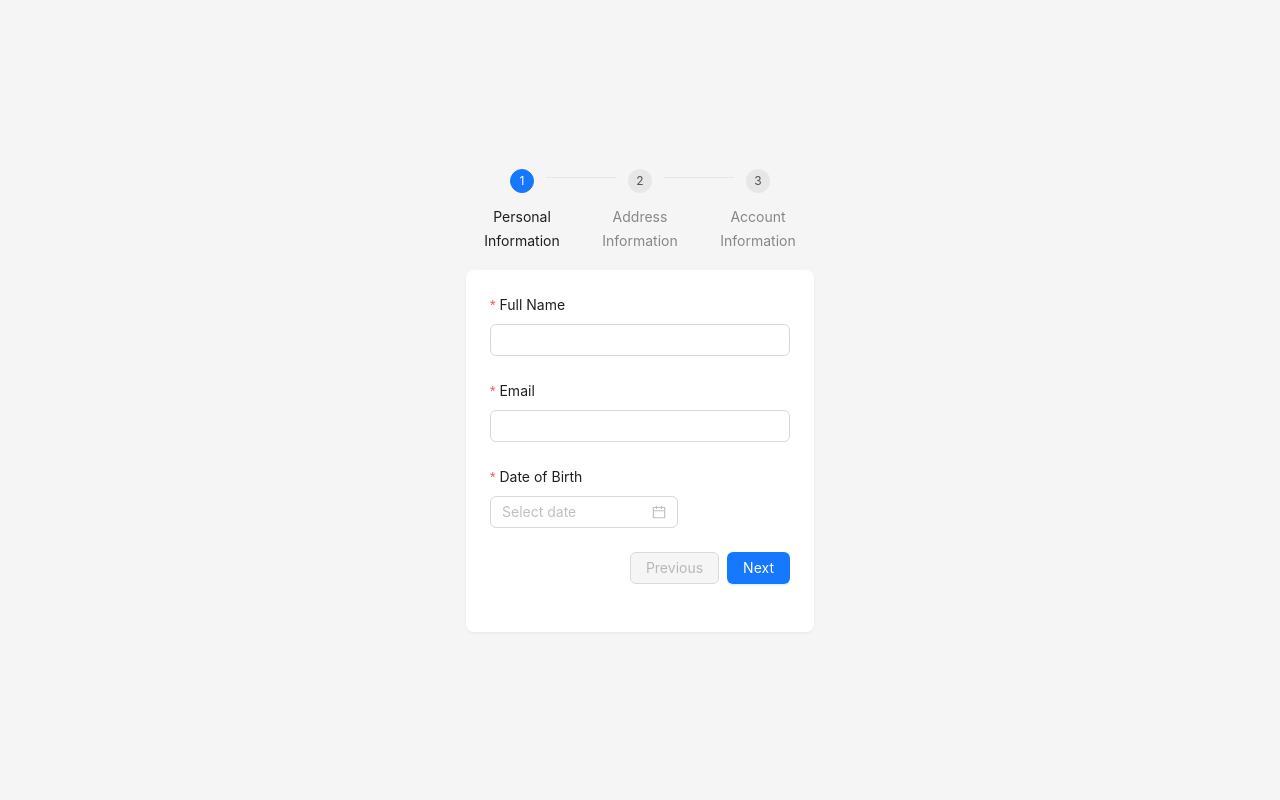
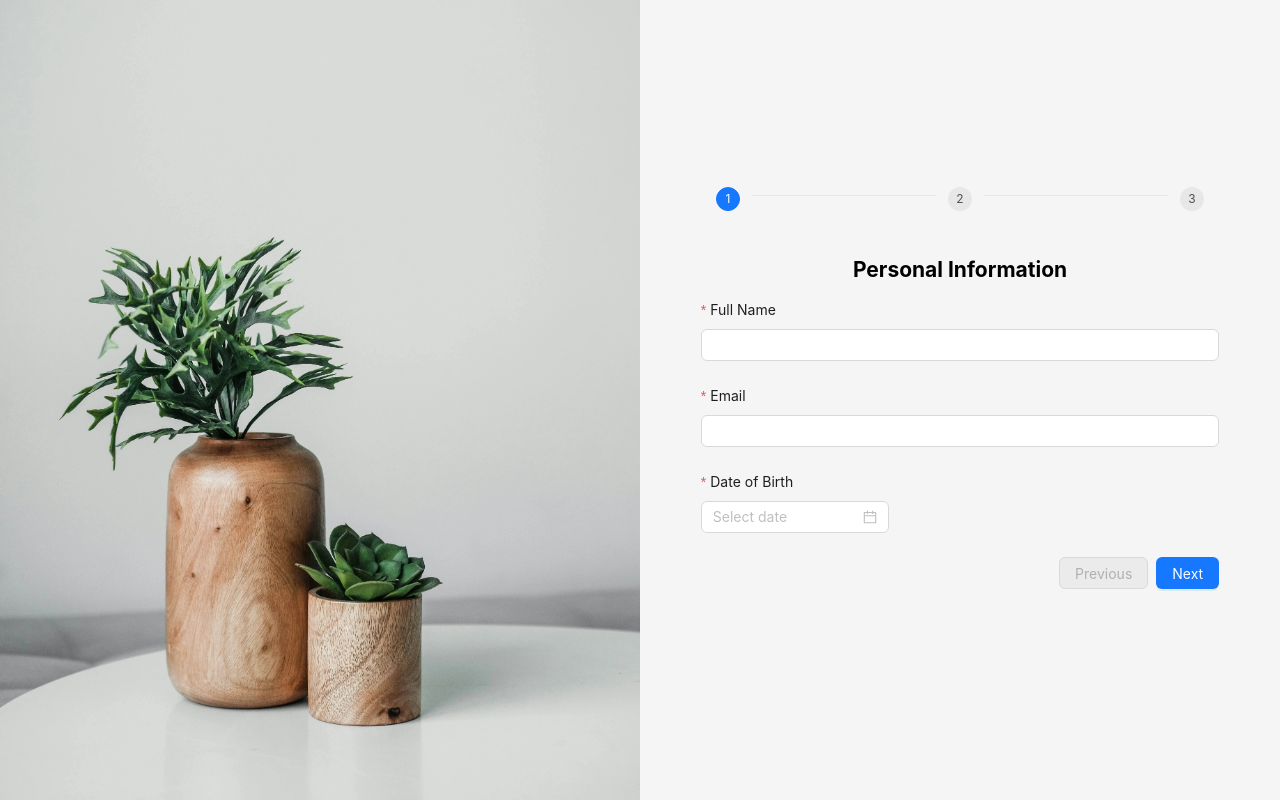
Before and after one commit to wirayudasenjaya/revou-mini-project-react, a React (Create React App) app: page / in a window 1280 px wide. Built offline with nearby package versions, Linux system fonts and the light colour scheme.

Commit message:
add result page and edit page ui

```diff
--- a/src/App.css
+++ b/src/App.css
@@ -1,11 +1,25 @@
 .layout {
   display: grid;
+  grid-template-columns: repeat(2, minmax(10px, 1fr));
   width: 100%;
   height: 100vh;
   place-content: center;
 }
 
-.logo {
-  width: 18rem;
-  height: 100%;
+.background {
+  height: 100vh;
+  width: 100%;
+  object-fit: cover;
 }
+
+.form-box {
+  display: flex;
+  flex-direction: column;
+  justify-content: center;
+  align-items: center;
+  padding: 2rem;
+}
+
+.result {
+  grid-column: span 2 / span 2;
+}
--- a/src/App.js
+++ b/src/App.js
@@ -1,11 +1,11 @@
 import './App.css';
-import RegisterForm from './pages/RegisterForm';
+import RegisterPage from './pages/RegisterPage';
 
 function App() {
   return (
     <div className="App">
       <header className="App-header">
-        <RegisterForm />
+        <RegisterPage />
       </header>
     </div>
   );
--- a/src/components/FormPage3.jsx
+++ b/src/components/FormPage3.jsx
@@ -24,6 +24,26 @@ const FormPage3 = () => {
             required: true,
             message: "Please input your password!",
           },
+          {
+            pattern:/^.{8,}$/,
+            message: `8 characters`
+          },
+          {
+            pattern:/^(?=.*[A-Z]).*$/,
+            message: `one uppercase letter`
+          },
+          {
+            pattern:/^(?=.*[a-z]).*$/,
+            message: `one lowercase letter`
+          },
+          {
+            pattern:/^(?=.*\d).*$/,
+            message: `one number`
+          },
+          {
+            pattern:/^(?=.*[!@#$%^&*_=+-]).*$/,
+            message: `one special character`
+          },
         ]}
       >
         <Input.Password />
--- /dev/null
+++ b/src/components/Result.jsx
@@ -0,0 +1,18 @@
+import { Button, Result } from "antd";
+
+const ResultPage = ({ data }) => {
+  return (
+    <Result
+      status="success"
+      title="Successfully Registered!"
+      subTitle={JSON.stringify(data)}
+      extra={[
+        <Button type="primary" key="console">
+          Home
+        </Button>,
+      ]}
+    />
+  );
+};
+
+export default ResultPage;
--- a/src/components/Step.jsx
+++ b/src/components/Step.jsx
@@ -3,15 +3,15 @@ import { Steps } from "antd";
 const Step = ({ index }) => {
   const steps = [
     {
-      title: "Personal Information",
+      title: "",
       content: "personal",
     },
     {
-      title: "Address Information",
+      title: "",
       content: "address",
     },
     {
-      title: "Account Information",
+      title: "",
       content: "account",
     },
   ];
--- a/src/pages/RegisterForm.jsx
+++ /dev/null
@@ -1,79 +0,0 @@
-import { useState } from "react";
-import { Button, Card, Form, Layout } from "antd";
-import Step from "../components/Step";
-import FormPage1 from "../components/FormPage1";
-import FormPage2 from "../components/FormPage2";
-import FormPage3 from "../components/FormPage3";
-
-const RegisterForm = () => {
-  const [current, setCurrent] = useState(0);
-  const [formValue, setFormValue] = useState({});
-
-  const onFinish = (values) => {
-    if(current === 2) {
-      setFormValue(prev => ({...prev, ...values}));
-    } else {
-      setCurrent(current+1);
-      setFormValue(prev => ({...prev, ...values}));
-    }
-  };
-
-  console.log(formValue);
-
-  const onFinishFailed = (errorInfo) => {
-    console.log('Failed:', errorInfo);
-  };
-
-  return (
-    <Layout className="layout">
-      <Step index={current} />
-      <br />
-      <Card bordered={false}>
-        <Form
-          name="basic"
-          layout="vertical"
-          style={{
-            width: 300,
-          }}
-          initialValues={{
-            remember: true,
-          }}
-          autoComplete="off"
-          onFinish={onFinish}
-          onFinishFailed={onFinishFailed}
-
-        >
-          {current === 0 ? (
-            <FormPage1 />
-          ) : current === 1 ? (
-            <FormPage2 />
-          ) : (
-            <FormPage3 />
-          )}
-
-          <Form.Item style={{ textAlign: "right" }}>
-            <Button
-              style={{ margin: "0 8px" }}
-              disabled={current === 0 ? true : false}
-              onClick={() => setCurrent(current - 1)}
-            >
-              Previous
-            </Button>
-            {current < 2 && (
-              <Button type="primary" htmlType="submit">
-                Next
-              </Button>
-            )}
-            {current === 2 && (
-              <Button type="primary" htmlType="submit">
-                Submit
-              </Button>
-            )}
-          </Form.Item>
-        </Form>
-      </Card>
-    </Layout>
-  );
-};
-
-export default RegisterForm;
--- /dev/null
+++ b/src/pages/RegisterPage.jsx
@@ -0,0 +1,97 @@
+import { useState } from "react";
+import { Button, Form, Layout } from "antd";
+import Step from "../components/Step";
+import FormPage1 from "../components/FormPage1";
+import FormPage2 from "../components/FormPage2";
+import FormPage3 from "../components/FormPage3";
+import ResultPage from "../components/Result";
+import background from "../assets/image.webp";
+
+const RegisterPage = () => {
+  const [current, setCurrent] = useState(0);
+  const [formValue, setFormValue] = useState({});
+  const [showResult, setShowResult] = useState(false);
+
+  const onFinish = (values) => {
+    if (current === 2) {
+      setFormValue((prev) => ({ ...prev, ...values }));
+      setShowResult(true);
+    } else {
+      setCurrent(current + 1);
+      setFormValue((prev) => ({ ...prev, ...values }));
+    }
+  };
+
+  const onFinishFailed = (errorInfo) => {
+    console.log("Failed:", errorInfo);
+  };
+
+  return (
+    <Layout className="layout">
+      {showResult === true ? (
+        <div className="result">
+          <ResultPage data={formValue} />
+        </div>
+
+      ) : (
+        <>
+          <img src={background} alt="background" className="background" />
+          <section className="form-box">
+            <Step index={current} />
+            <br />
+            <h1>
+              {current === 0
+                ? "Personal Information"
+                : current === 1
+                ? "Address Information"
+                : "Account Information"}
+            </h1>
+            <Form
+              name="basic"
+              layout="vertical"
+              style={{
+                width: "90%",
+              }}
+              initialValues={{
+                remember: true,
+              }}
+              autoComplete="off"
+              onFinish={onFinish}
+              onFinishFailed={onFinishFailed}
+            >
+              {current === 0 ? (
+                <FormPage1 />
+              ) : current === 1 ? (
+                <FormPage2 />
+              ) : (
+                <FormPage3 />
+              )}
+
+              <Form.Item style={{ textAlign: "right" }}>
+                <Button
+                  style={{ margin: "0 8px" }}
+                  disabled={current === 0 ? true : false}
+                  onClick={() => setCurrent(current - 1)}
+                >
+                  Previous
+                </Button>
+                {current < 2 && (
+                  <Button type="primary" htmlType="submit">
+                    Next
+                  </Button>
+                )}
+                {current === 2 && (
+                  <Button type="primary" htmlType="submit">
+                    Submit
+                  </Button>
+                )}
+              </Form.Item>
+            </Form>
+          </section>
+        </>
+      )}
+    </Layout>
+  );
+};
+
+export default RegisterPage;
```
Also changed, not shown: src/assets/image.webp (added).
